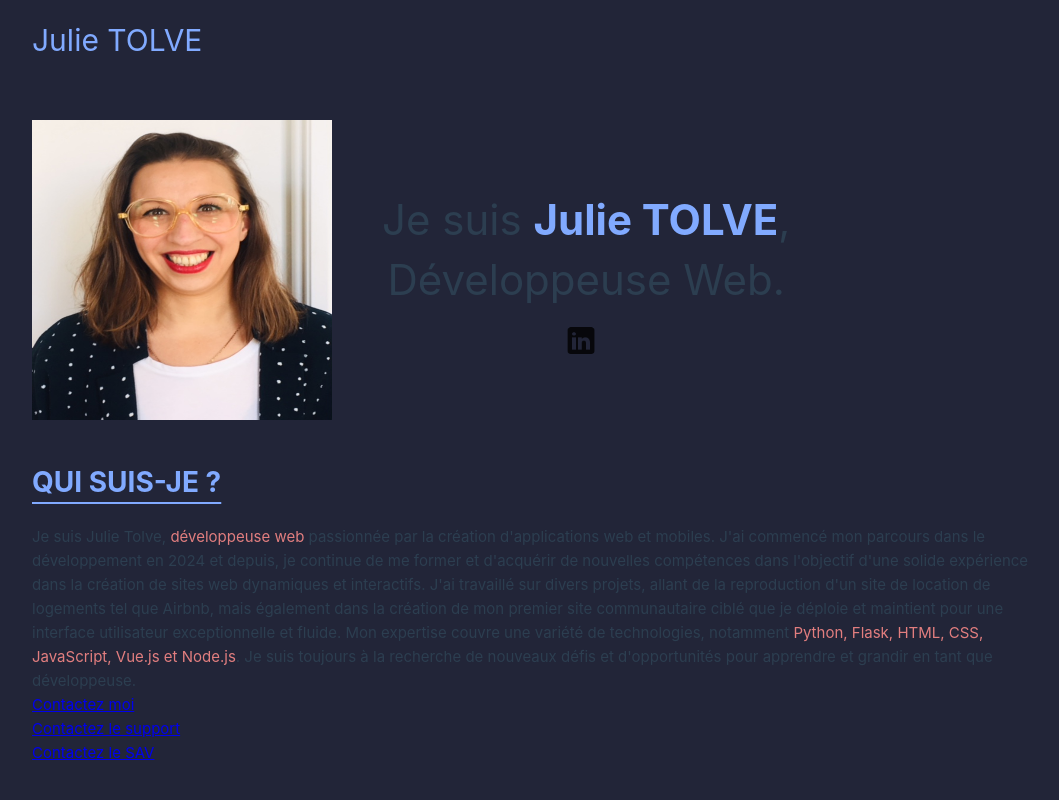
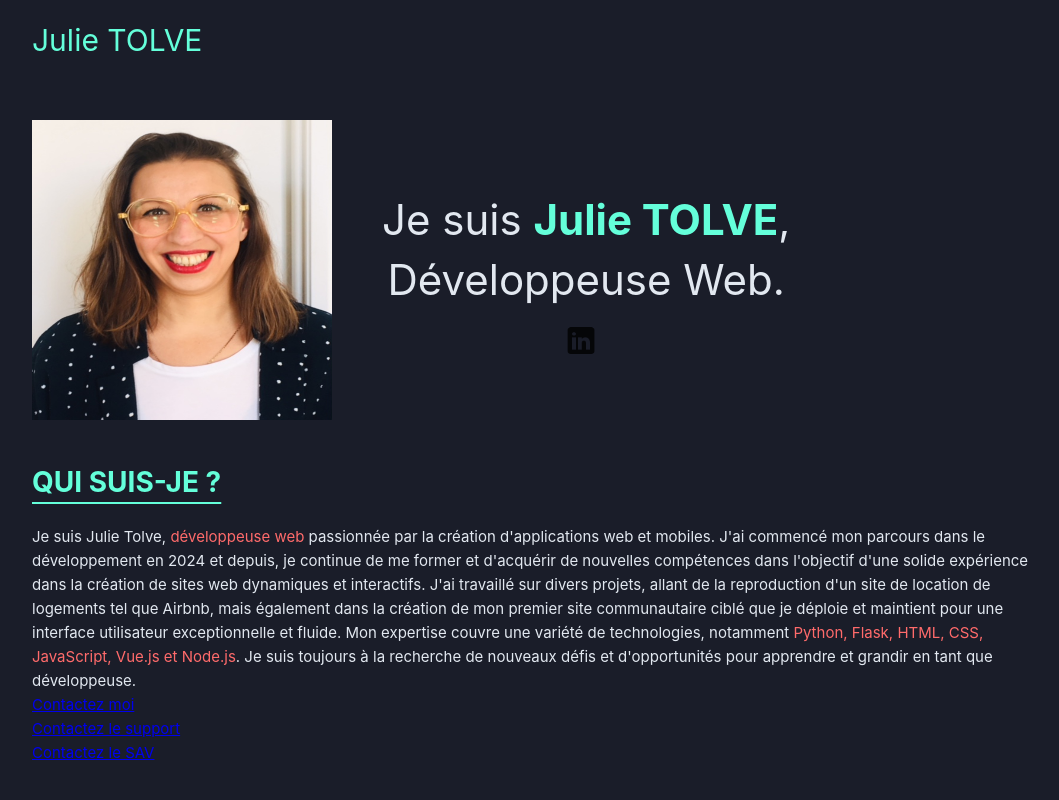
Before and after one commit to JulieRaph/Portfolio_Projects, a Vue app: page / in a window 1280 px wide. Shown: the top 800 px of the page, without its empty margins (106-1165 px from the left). Built offline with nearby package versions, Linux system fonts and the light colour scheme.

Commit message:
feat: Update color variables for improved theme consistency

```diff
--- a/src/assets/base.css
+++ b/src/assets/base.css
@@ -21,9 +21,10 @@
   --vt-c-text-dark-2: rgba(235, 235, 235, 0.64);
 
   /* Variables custom */
-  --vt-c-custom-dark-1: #222538;
-  --vt-c-custom-text-1: #81aaff;
-  --vt-c-custom-text-2: #e27e7f;
+  --vt-c-custom-dark-1: #1a1d29;
+  --vt-c-custom-text-1: #64ffda;
+  --vt-c-custom-text-2: #ff6b6b;
+  --vt-c-custom-text-normal: #e2e8f0;
 }
 
 /* semantic color variables for this project */
@@ -36,7 +37,7 @@
   --color-border-hover: var(--vt-c-divider-light-1);
 
   --color-heading: var(--vt-c-text-light-1);
-  --color-text: var(--vt-c-text-light-1);
+  --color-text: var(--vt-c-custom-text-normal);
 
   --section-gap: 160px;
 }
@@ -51,7 +52,7 @@
     --color-border-hover: var(--vt-c-divider-dark-1);
 
     --color-heading: var(--vt-c-text-dark-1);
-    --color-text: var(--vt-c-text-dark-2);
+    --color-text: var(--vt-c-custom-text-normal);
   }
 }
 
```
